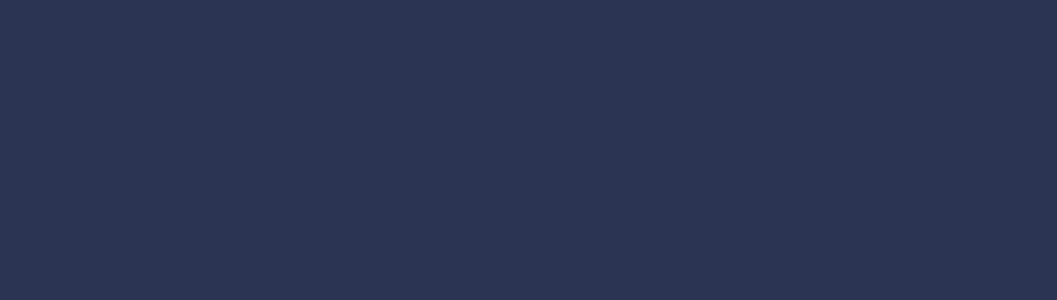
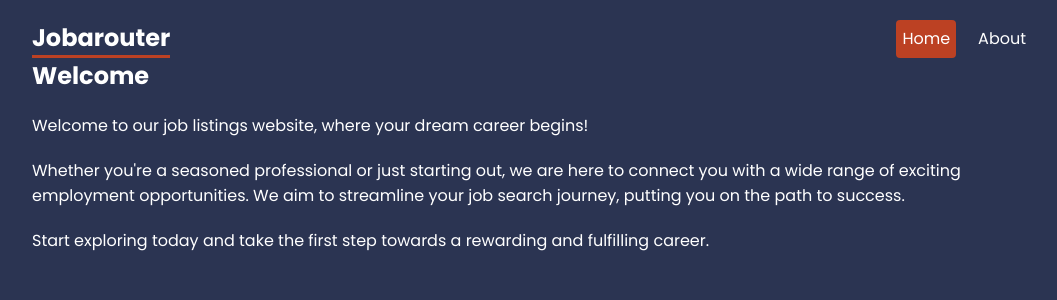
Before and after one commit to Nadia982/jobarouter, a React (Create React App) app: page / in a window 1280 px wide. Shown: the top 300 px of the page, without its empty margins (108-1165 px from the left). Built offline with nearby package versions, Linux system fonts and the light colour scheme.

Commit message:
added Home and About NavLinks to App.js. Styled NavLinks.

```diff
--- a/src/App.js
+++ b/src/App.js
@@ -1,14 +1,21 @@
-import { BrowserRouter, Routes, Route, Link } from "react-router-dom";
+import { BrowserRouter, Routes, Route, Link, NavLink } from "react-router-dom";
 import Home from './pages/Home';
 import About from './pages/About';
 
 function App() {
   return (
     <BrowserRouter>
+    <header>
+      <nav>
+        <h1>Jobarouter</h1>
+        <NavLink to="/">Home</NavLink>
+        <NavLink to="about">About</NavLink>
+      </nav>
+    </header>
       <main>
         <Routes>
-          <Route path="/" component={<Home/>}/>
-          <Route path="about" component={<About/>}/>
+          <Route path="/" element={<Home/>}/>
+          <Route path="about" element={<About/>}/>
         </Routes>
       </main>
     </BrowserRouter>
--- a/src/index.css
+++ b/src/index.css
@@ -6,10 +6,11 @@
 }
 
 body {
-  margin: 0;
+  margin: 0 auto;
   padding: 20px;
   font-family: "Poppins";
   background: var(--secondary);
+  max-width: 1000px;
 }
 
 * {
@@ -29,3 +30,33 @@ button {
   background: var(--primary);
   cursor: pointer;
 }
+
+/* navbar */
+
+header nav {
+  display: flex;
+  gap: 16px;
+  justify-content: end;
+  max-width: 1200px;
+  margin: 0 auto;
+}
+
+header nav h1 {
+  margin-right: auto;
+  border-bottom: 3px solid var(--primary);
+}
+
+header nav a {
+  text-decoration: none;
+  padding: 6px;
+  border-radius: 4px;
+}
+
+header nav a:hover {
+  background: var(--primary);
+  opacity: 0.7;
+  }
+
+header nav a.active {
+background: var(--primary);
+}
--- a/src/pages/About.js
+++ b/src/pages/About.js
@@ -5,8 +5,9 @@ export default function About() {
     <div className="about">
         <h2>About</h2>
             <p>
-            This job listings website was set up in 2023 using React and React Router.
+            This job listings website was set up in 2023.
             </p>
+            <p>It was created using React and React Router.</p>
     </div>
   )
 }
--- a/src/pages/Home.js
+++ b/src/pages/Home.js
@@ -5,7 +5,9 @@ export default function Home() {
     <div className="home">
         <h2>Welcome</h2>
             <p>
-            Welcome to our job listings website, where your dream career begins! Whether you're a seasoned professional or just starting out, we are here to connect you with a wide range of exciting employment opportunities. We aim to streamline your job search journey, putting you on the path to success. Start exploring today and take the first step towards a rewarding and fulfilling career.
+            Welcome to our job listings website, where your dream career begins!</p>
+            <p> Whether you're a seasoned professional or just starting out, we are here to connect you with a wide range of exciting employment opportunities. We aim to streamline your job search journey, putting you on the path to success.</p>
+            <p> Start exploring today and take the first step towards a rewarding and fulfilling career.
             </p>
     </div>
   )
```
